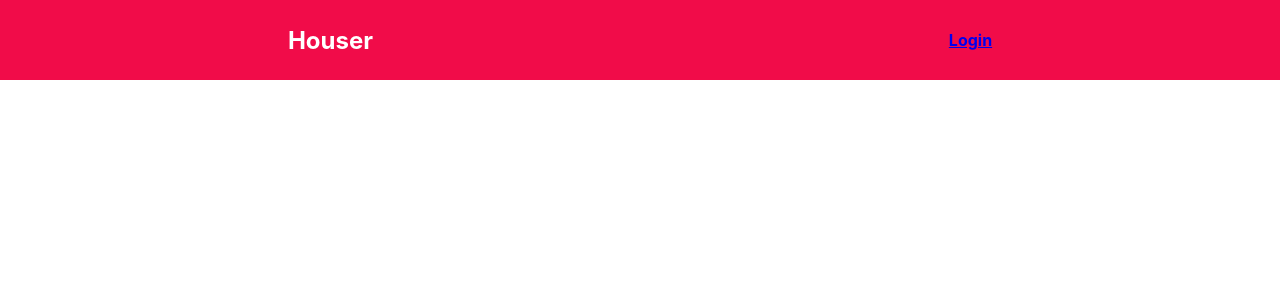
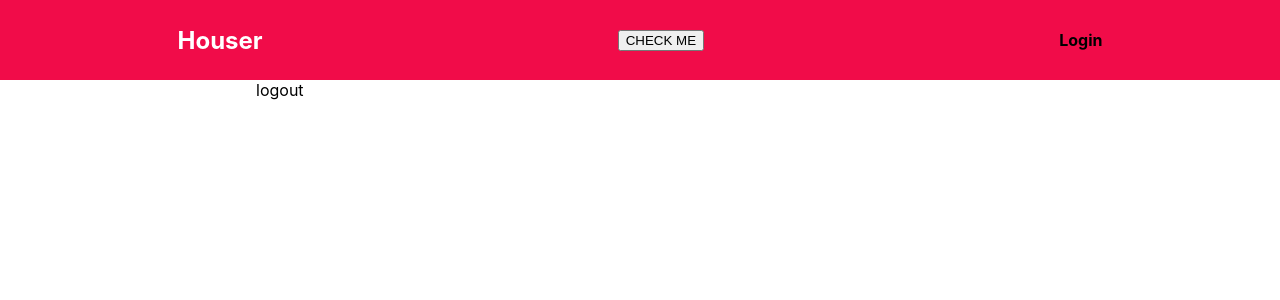
Before and after one commit to scottsf/apt-full-stack-app, a React (Create React App) app: page /api/logout in a window 1280 px wide. Shown: the top 300 px of the page. Built offline with nearby package versions, Linux system fonts and the light colour scheme.

Commit message:
Fix the bug in session

```diff
--- a/package.json
+++ b/package.json
@@ -19,7 +19,8 @@
     "react-redux": "^6.0.0",
     "react-router-dom": "^4.3.1",
     "react-scripts": "2.1.2",
-    "redux": "^4.0.1"
+    "redux": "^4.0.1",
+    "redux-persist": "^5.10.0"
   },
   "scripts": {
     "start": "react-scripts start",
--- a/src/App.js
+++ b/src/App.js
@@ -1,11 +1,11 @@
-import React, {Component} from 'react';
+import React, { Component } from 'react';
 import './App.css';
 import Header from './components/header/Header.js';
 import Route from './routes.js';
 
 class App extends Component {
   render() {
-    return (
+   return (
       <div className="App">
         <Header />
         <div className="body">
--- a/src/components/auth/Login.js
+++ b/src/components/auth/Login.js
@@ -11,17 +11,17 @@ class Login extends Component {
   };
 
   componentDidMount() {
-    axios.get('/api/me').then(res => {
-      if (res.data === this.props.user) {
-        this.props.history.push('/')
-        console.log('USER IS LOGGED IN');
-      } else {
-        console.log('not yet');
-      }
-    });
+    // axios.get('/api/me').then(res => {
+    //   if (res.data === this.props.user) {
+    //     this.props.history.push('/')
+    //     console.log('USER IS LOGGED IN');
+    //   } else {
+    //     console.log('not yet');
+    //   }
+    // });
   }
 
-  checkUser = () => {
+  loginUser = () => {
     axios.post('/api/login', this.state).then(res => {
       if (res.data) {
         this.props.history.push('/');
@@ -39,7 +39,7 @@ class Login extends Component {
           value={this.state.username}
           onChange={e => this.setState({username: e.target.value})}
         />
-        <button onClick={() => this.checkUser()}> Login </button>
+        <button onClick={() => this.loginUser()}> Login </button>
       </div>
     );
   }
--- a/src/components/auth/Logout.js
+++ b/src/components/auth/Logout.js
@@ -0,0 +1,9 @@
+import React, {Component} from 'react';
+
+const LogOut = () => (
+  <div>
+    logout
+  </div>
+)
+
+export default LogOut;
--- a/src/components/header/Header.js
+++ b/src/components/header/Header.js
@@ -3,26 +3,40 @@ import {Link} from 'react-router-dom';
 import './header.scss';
 import {connect} from 'react-redux';
 import {updateUser} from '../../ducks/reducer.js'
+import {withRouter} from 'react-router-dom';
+import axios from 'axios';
 
 class Header extends React.Component {
 
   logOut = () => {
-    this.props.updateUser({user: ''});
+    axios.get('/api/logout')
+    this.props.updateUser('')
+    this.props.history.push('/api/logout')
+  }
+
+  logIn = () => {
+    this.props.history.push('/api/login')
+  }
+
+  checkMe = () => {
+    axios.get('/api/me');
   }
 
   render() {
+    console.log(this.props)
     return (
       <div className="header">
         <Link to='/' className="header_link">
           <h2 className="header_h2">Houser</h2>
         </Link>
-          {
-            !!this.props.user
-            ?
-            <h4 className="header_h4" onClick={() => this.logOut()}> <a href="/api/login">Logout</a> </h4>
-            :
-            <h4 className="header_h4"> <a href="/api/login">Login</a> </h4>
-          }
+        <button onClick={() => this.checkMe()}>CHECK ME </button>
+        {
+          !!this.props.user
+          ?
+            <h4 className="header_h4" onClick={() => this.logOut()}> Logout </h4>
+          :
+            <h4 className="header_h4" onClick={() => this.logIn()}> Login </h4>
+        }
       </div>
     )
   }
@@ -33,4 +47,4 @@ const mapStateToProps = (state) => (
 )
 
 
-export default connect(mapStateToProps, {updateUser})(Header);
+export default withRouter(connect(mapStateToProps, {updateUser})(Header));
--- /dev/null
+++ b/src/ducks/configureStore.js
@@ -0,0 +1,16 @@
+import {createStore} from 'redux';
+import {reducer} from './reducer';
+import { persistStore, persistReducer  } from 'redux-persist'
+import storage from 'redux-persist/lib/storage' // defaults to localStorage for web and AsyncStorage for react-native
+
+const persistConfig = {
+  key: 'root',
+  storage,
+}
+
+const persistedReducer = persistReducer(persistConfig, reducer)
+export default () => {
+  let store = createStore(persistedReducer, window.__REDUX_DEVTOOLS_EXTENSION__ && window.__REDUX_DEVTOOLS_EXTENSION__())
+  let persistor = persistStore(store)
+  return { store, persistor }
+}
--- a/src/ducks/store.js
+++ /dev/null
@@ -1,7 +0,0 @@
-import {createStore} from 'redux';
-import {reducer} from './reducer';
-
-export default createStore(
-  reducer,
-  window.__REDUX_DEVTOOLS_EXTENSION__ && window.__REDUX_DEVTOOLS_EXTENSION__(),
-);
--- a/src/index.js
+++ b/src/index.js
@@ -5,13 +5,18 @@ import App from './App';
 import * as serviceWorker from './serviceWorker';
 import {BrowserRouter} from 'react-router-dom';
 import {Provider} from 'react-redux';
-import store from './ducks/store';
+import { PersistGate } from 'redux-persist/integration/react';
+import configureStore from './ducks/configureStore';
+
+const {persistor, store} = configureStore(store);
 
 ReactDOM.render(
   <Provider store={store}>
-    <BrowserRouter>
-      <App />
-    </BrowserRouter>
+    <PersistGate loading={null} persistor={persistor}>
+      <BrowserRouter>
+        <App />
+      </BrowserRouter>
+    </PersistGate>
   </Provider>,
   document.getElementById('root'),
 );
--- a/src/routes.js
+++ b/src/routes.js
@@ -3,11 +3,13 @@ import {Switch, Route} from 'react-router-dom';
 import Dashboard from './components/dashboard/Dashboard.js';
 import Wizard from './components/wizard/Wizard.js';
 import Login from './components/auth/Login.js';
+import Logout from './components/auth/Logout.js';
 
 export default () => (
   <Switch>
     <Route path="/" component={Dashboard} exact />
     <Route path="/wizard" component={Wizard} />
     <Route path="/api/login" component={Login} />
+    <Route path="/api/logout" component={Logout} />
   </Switch>
 );
```
Also changed, not shown: 2 other files (tests, documents, lock files or other folders).
